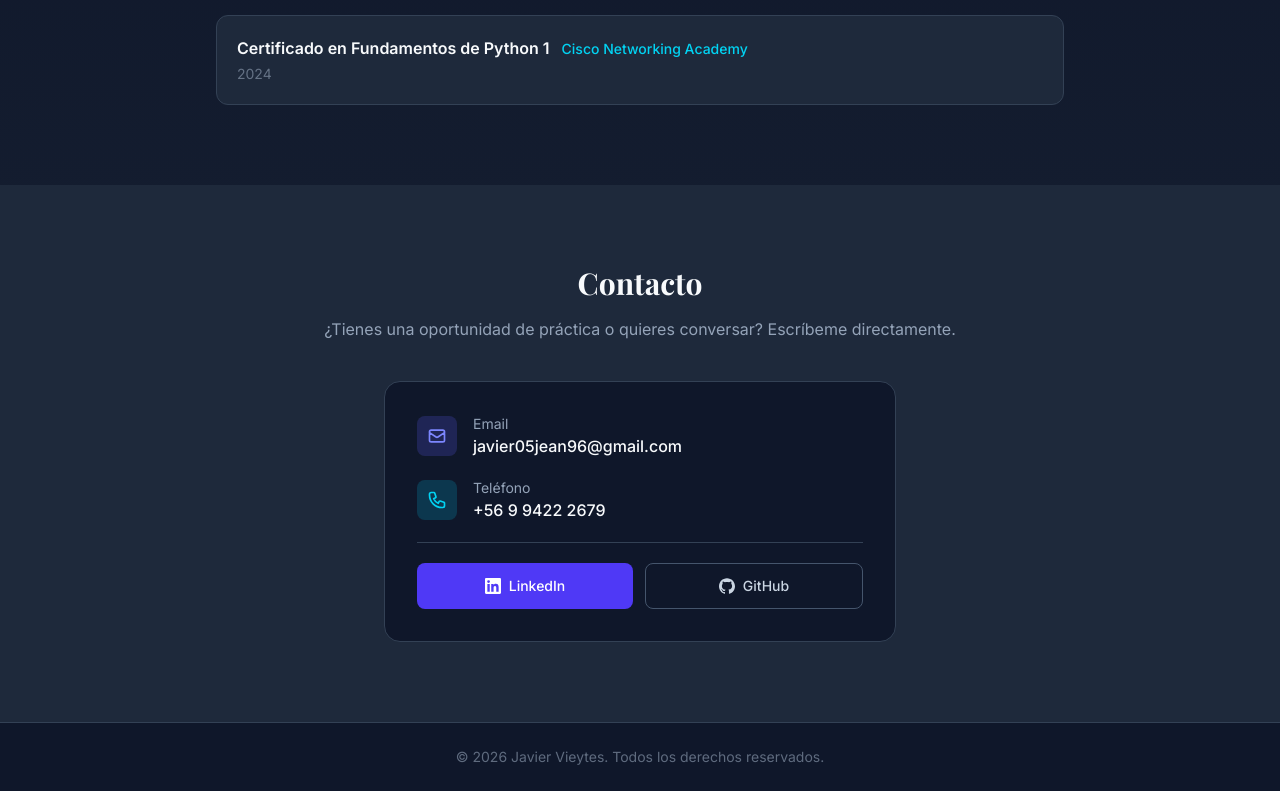
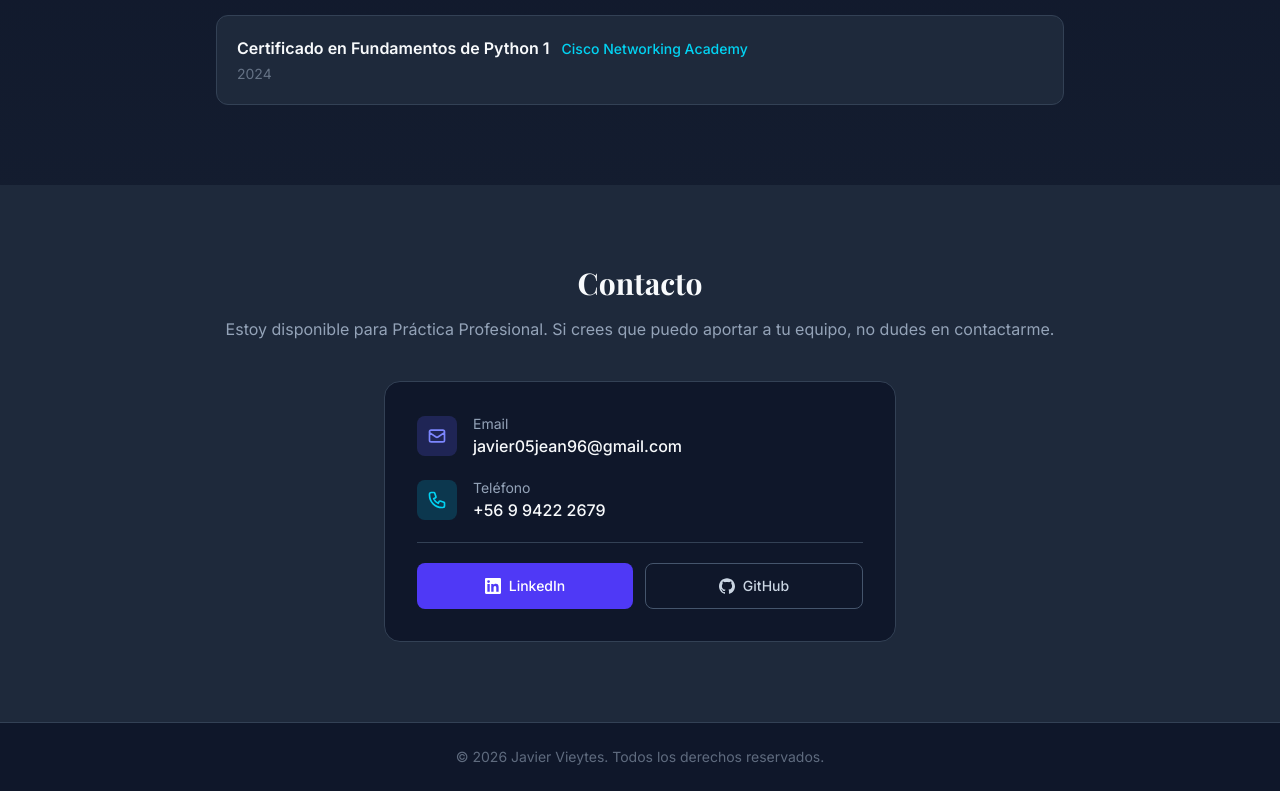
Before and after one commit to WhiteLyon-JV/Portafolio, a Next.js app: page / in a window 1280 px wide. Shown: the part 3745-4536 px from the top of the page. Built offline with nearby package versions, Linux system fonts and the light colour scheme; a web font is replaced by a local one.

Commit message:
Add Kotlin to skills, fix contact text, update video link

```diff
--- a/src/components/Contact.tsx
+++ b/src/components/Contact.tsx
@@ -11,8 +11,8 @@ export default function Contact() {
             Contacto
           </h2>
           <p className="text-text-muted text-center mb-10">
-            ¿Tienes una oportunidad de práctica o quieres conversar? Escríbeme
-            directamente.
+            Estoy disponible para Práctica Profesional. Si crees que puedo
+            aportar a tu equipo, no dudes en contactarme.
           </p>
         </AnimatedSection>
 
```
